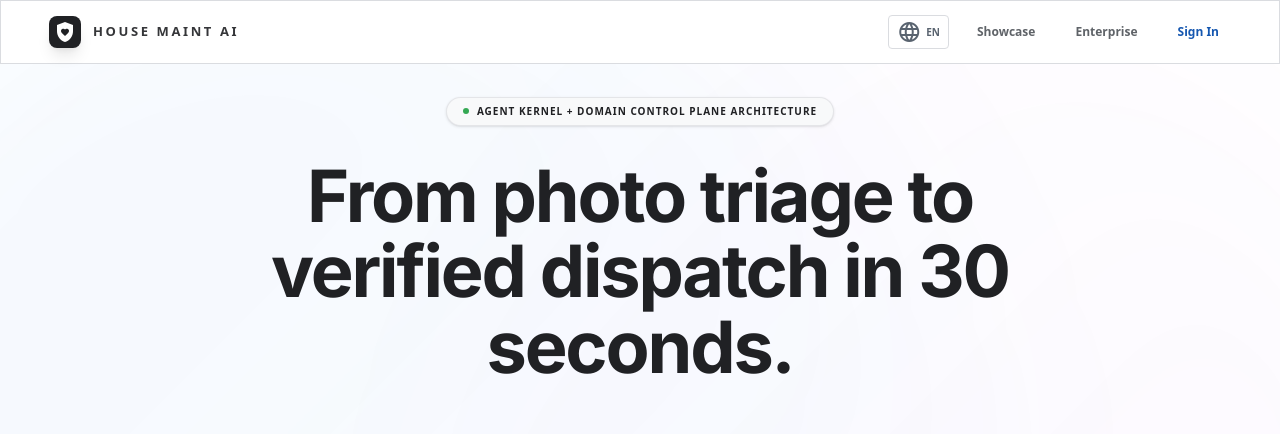
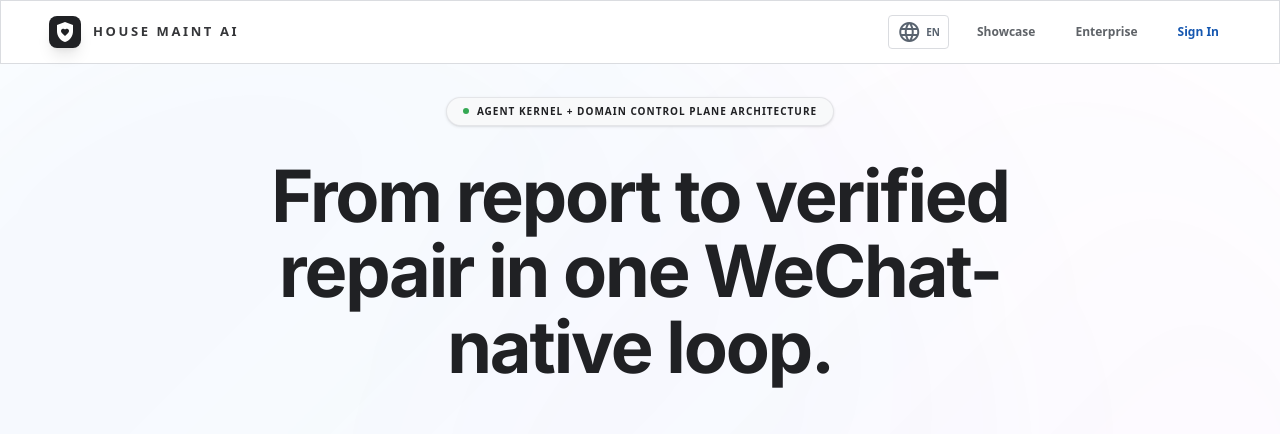
Before and after one commit to Mark393295827/house-maint-ai, a React (Vite) app: page /welcome in a window 1280 px wide. Shown: the top 434 px of the page. Built offline with nearby package versions, Linux system fonts and the light colour scheme; no server answers.

Commit message:
fix(ui): update WelcomePage hero copy to pass page unit tests

```diff
--- a/src/pages/WelcomePage.tsx
+++ b/src/pages/WelcomePage.tsx
@@ -50,12 +50,12 @@ const WelcomePage = () => {
                             {isZh ? 'Agent 运行内核 + 领域主控引擎双内核架构' : 'Agent Kernel + Domain Control Plane Architecture'}
                         </div>
                         <h1 className="text-5xl lg:text-7xl font-black leading-[1.05] tracking-[-0.03em] mb-8 animate-in fade-in slide-in-from-bottom-4 duration-1000">
-                            {isZh ? '从照片报修到师傅接单，30秒全链路闭环。' : 'From photo triage to verified dispatch in 30 seconds.'}
+                            {isZh ? '从报修到验收，一条微信闭环。' : 'From report to verified repair in one WeChat-native loop.'}
                         </h1>
                         <p className="text-xl lg:text-2xl font-bold text-[#86868b] max-w-3xl mx-auto leading-relaxed opacity-0 animate-in fade-in slide-in-from-bottom-4 duration-1000 delay-200 fill-mode-forwards">
                             {isZh
-                                ? '基于模块化 Workspace 与微信生态原生集成。Agent 引擎完成多模态视觉分级、责任边界判断、DIY 指引分流与智能派单。'
-                                : 'Built on modular workspace packages and native WeChat integration. Agent runtime handles multimodal vision triage, liability resolution, DIY deflection, and smart dispatch.'}
+                                ? '基于模块化 Workspace 与微信生态原生集成。拍照、语音或视频提交问题，AI 完成分级、DIY 分流、师傅派单、验收回访和业主报表。'
+                                : 'Built on modular workspace packages and native WeChat integration. Submit photos, voice, or video. AI handles triage, DIY deflection, worker dispatch, repair verification, and owner reporting.'}
                         </p>
 
                         <div className="mt-10 flex flex-wrap items-center justify-center gap-4">
```
